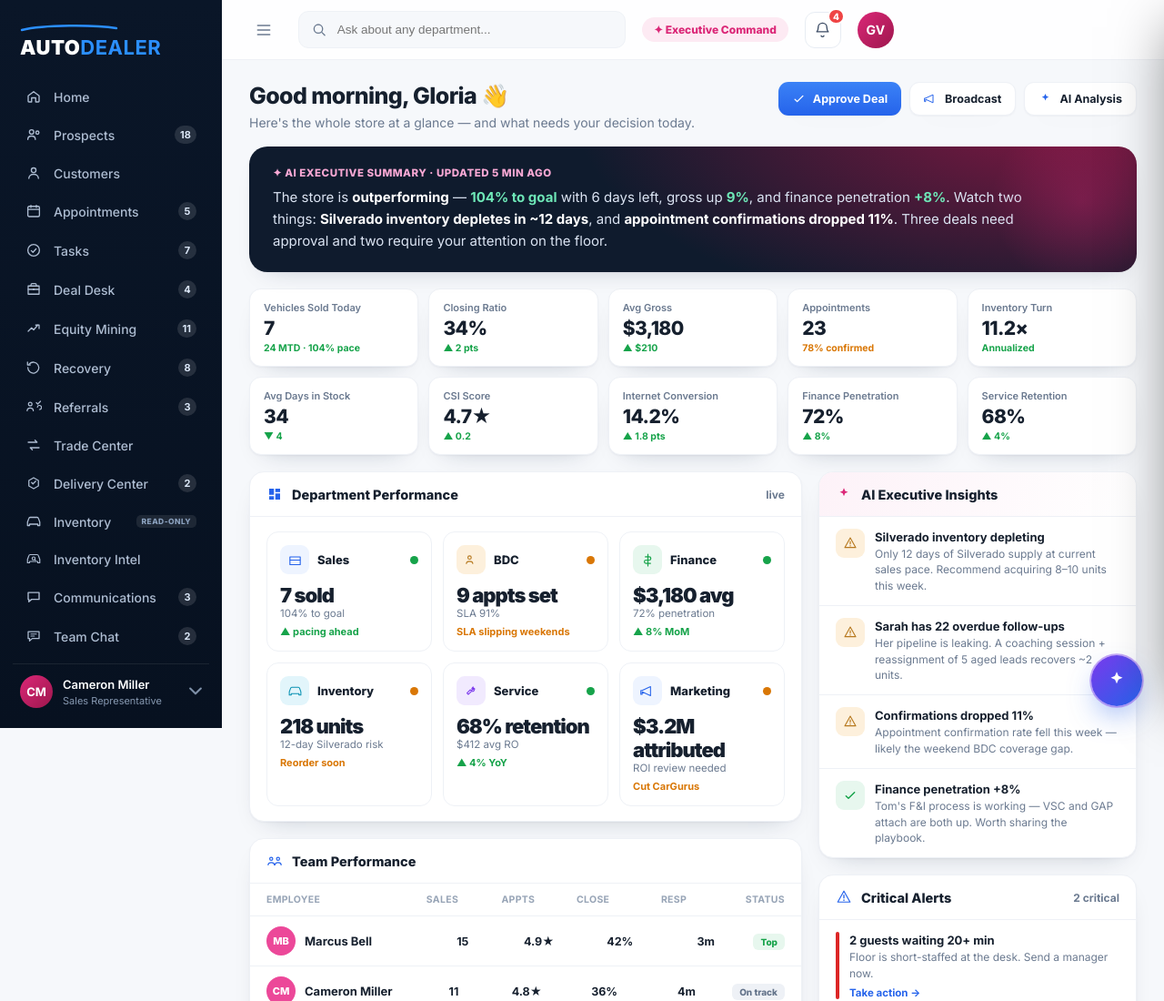
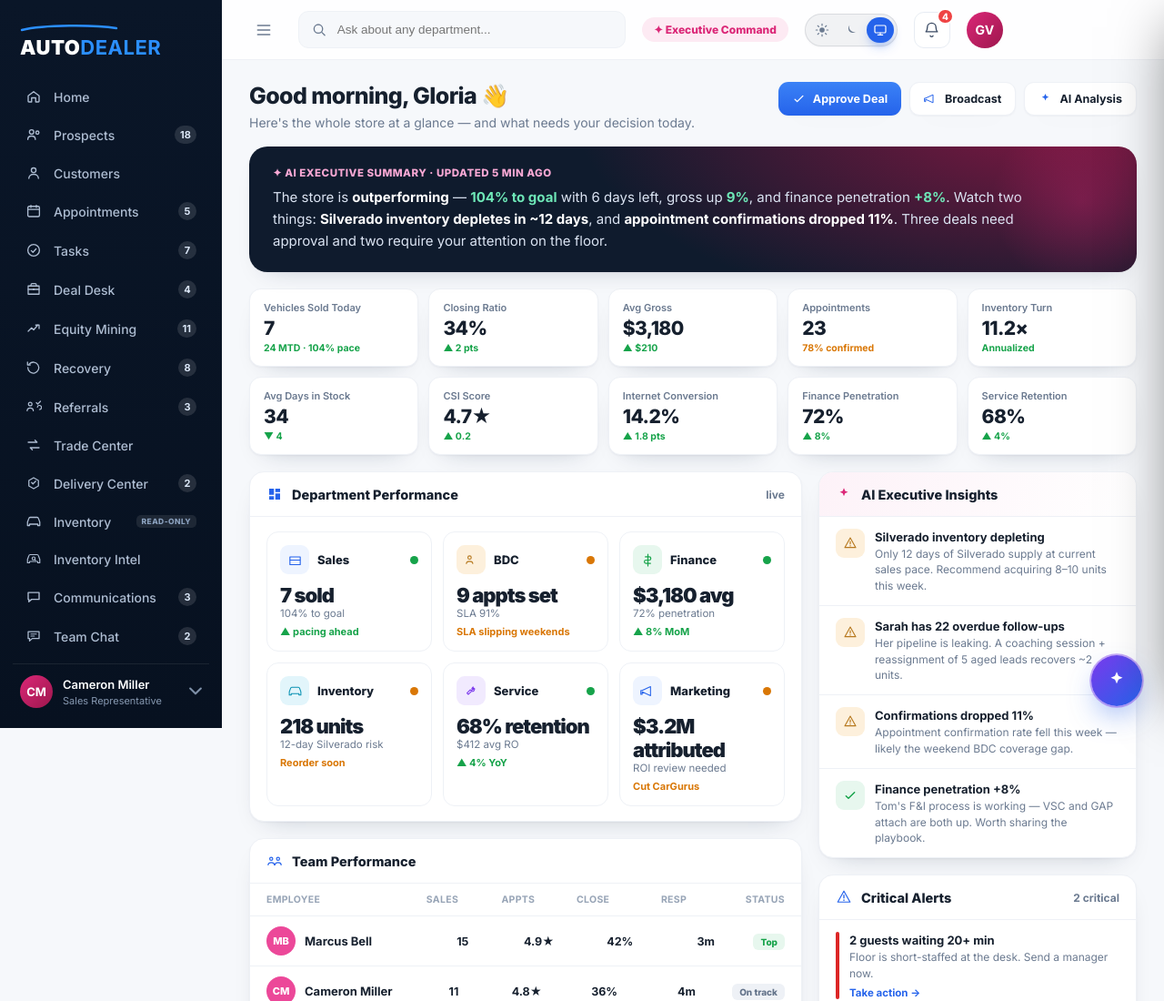
Before and after one commit to cameronmiller046/AutoDealer, a website: page public/gm.html in a window 1280 px wide. Shown: the top 1100 px of the page at 91% size. Drawn offline with Linux system fonts and the light colour scheme.

Commit message:
Add global theme engine: Light / Dark / System across the platform
Introduce public/theme.js — one centralized appearance engine:
- Light / Dark / System modes with a segmented toggle mounted in the app
  topbar (and floating on the Customer Portal); detects prefers-color-scheme
  on first visit and persists the choice across every page (localStorage)
- Intentional dark theme (rich charcoal surfaces, layered cards, soft borders,
  comfortable contrast — not pure black or inverted) driven by overriding the
  shared design tokens (--bg/--card/--text/--ink/--line/--muted/--sidebar…)
  plus common white-surface classes, so the whole CRM + portal flip cleanly
- Smooth cross-fade on switch; respects prefers-reduced-motion
- Reacts live to OS theme changes while in System mode
- Auto-loaded on every internal page via roles.js; added to the Customer Portal
- window.ADTheme API (get/set/resolved) for settings integration

Co-Authored-By: Claude Opus 4.8 <noreply@anthropic.com>

```diff
--- a/public/roles.js
+++ b/public/roles.js
@@ -427,6 +427,7 @@
   function loadAI(){ if(document.getElementById('ad-ai-script')) return; var s=document.createElement('script'); s.id='ad-ai-script'; s.src='/ai.js'; s.async=true; document.body.appendChild(s); }
   function loadNotify(){ if(document.getElementById('ad-notify-script')) return; var s=document.createElement('script'); s.id='ad-notify-script'; s.src='/notify.js'; s.async=true; document.body.appendChild(s); }
   function loadCmdK(){ if(document.getElementById('ad-cmdk-script')) return; var s=document.createElement('script'); s.id='ad-cmdk-script'; s.src='/cmdk.js'; s.async=true; document.body.appendChild(s); }
-  function init(){ applyQueryRole(); if(!guard()) return; injectCSS(); renderNav(); mountViewAs(); mountBanner(); applyGates(); loadAI(); loadNotify(); loadCmdK(); }
+  function loadTheme(){ if(window.__adTheme||document.getElementById('ad-theme-script')) return; var s=document.createElement('script'); s.id='ad-theme-script'; s.src='/theme.js'; document.head.appendChild(s); }
+  function init(){ loadTheme(); applyQueryRole(); if(!guard()) return; injectCSS(); renderNav(); mountViewAs(); mountBanner(); applyGates(); loadAI(); loadNotify(); loadCmdK(); }
   if (document.readyState === 'loading') document.addEventListener('DOMContentLoaded', init); else init();
 })();
--- /dev/null
+++ b/public/theme.js
@@ -0,0 +1,115 @@
+/* AutoDealer — global theme engine (Light / Dark / System).
+   One source of truth for appearance across the CRM, Customer Portal, auth, and settings.
+   Reads prefers-color-scheme on first visit, persists the user's choice, applies
+   data-theme to <html>, and flips the shared design tokens + common surfaces.
+   Include with <script src="/theme.js"></script> (roles.js auto-loads it on every app page). */
+(function(){
+  if (window.__adTheme) return; window.__adTheme = true;
+  var KEY = 'ad_theme';                 // 'light' | 'dark' | 'system'
+  var mq = window.matchMedia ? window.matchMedia('(prefers-color-scheme: dark)') : null;
+  var reduce = window.matchMedia && window.matchMedia('(prefers-reduced-motion: reduce)').matches;
+
+  function pref(){ try { return localStorage.getItem(KEY) || 'system'; } catch(e){ return 'system'; } }
+  function setPref(v){ try { localStorage.setItem(KEY, v); } catch(e){} }
+  function resolved(){ var p = pref(); return p === 'system' ? (mq && mq.matches ? 'dark' : 'light') : p; }
+
+  /* ---- design tokens: dark overrides for the shared CSS variables + common light surfaces ---- */
+  var tokenCSS =
+    ':root{color-scheme:light;}' +
+    'html[data-theme="dark"]{color-scheme:dark;' +
+      '--bg:#0b1220!important;--bg2:#0b1220!important;--card:#141f34!important;--text:#e6edf7!important;' +
+      '--ink:#e6edf7!important;--ink2:#aebfd4!important;' +
+      '--muted:#94a6bf!important;--faint:#6a7c96!important;--line:rgba(255,255,255,0.09)!important;--line2:rgba(255,255,255,0.06)!important;' +
+      '--accent-soft:rgba(59,130,246,0.18)!important;--blue-soft:rgba(59,130,246,0.16)!important;--sidebar:#0a1526!important;--sidebar-2:#060d18!important;' +
+      '--shadow:0 1px 2px rgba(0,0,0,0.4),0 16px 34px -20px rgba(0,0,0,0.7)!important;' +
+      '--shadow-lg:0 40px 90px -40px rgba(0,0,0,0.8)!important;' +
+    '}' +
+    /* body + generic surfaces that hardcode white */
+    'html[data-theme="dark"] body{background:var(--bg);color:var(--text);}' +
+    'html[data-theme="dark"] .card,html[data-theme="dark"] .kp,html[data-theme="dark"] .kpi,html[data-theme="dark"] .list,html[data-theme="dark"] .tpl,html[data-theme="dark"] .panel,html[data-theme="dark"] .sect,html[data-theme="dark"] .modal,html[data-theme="dark"] .box,html[data-theme="dark"] .tile,html[data-theme="dark"] .widget,html[data-theme="dark"] .stat,html[data-theme="dark"] .stats-card,html[data-theme="dark"] .icard,html[data-theme="dark"] .fcard,html[data-theme="dark"] .tcard,html[data-theme="dark"] .lbc,html[data-theme="dark"] .camp,html[data-theme="dark"] .qa,html[data-theme="dark"] .web-card,html[data-theme="dark"] .fr-card,html[data-theme="dark"] .cat,html[data-theme="dark"] .news,html[data-theme="dark"] .hours,html[data-theme="dark"] .ent,html[data-theme="dark"] .sec-chip,html[data-theme="dark"] .del,html[data-theme="dark"] .cfg-tier,html[data-theme="dark"] .wk-col,html[data-theme="dark"] .mo-cell,html[data-theme="dark"] .sc,html[data-theme="dark"] .del-card,html[data-theme="dark"] .rc-card{background:var(--card)!important;border-color:var(--line)!important;}' +
+    'html[data-theme="dark"] .topbar{background:rgba(11,18,32,0.82)!important;border-bottom-color:var(--line)!important;}' +
+    'html[data-theme="dark"] .panel,html[data-theme="dark"] .panel-body{background:var(--bg)!important;}' +
+    'html[data-theme="dark"] .panel-hd,html[data-theme="dark"] .modal-hd,html[data-theme="dark"] .card-h,html[data-theme="dark"] .lhead{background:var(--card)!important;border-color:var(--line)!important;}' +
+    /* inputs / search */
+    'html[data-theme="dark"] input,html[data-theme="dark"] select,html[data-theme="dark"] textarea{background:rgba(255,255,255,0.05)!important;color:var(--text)!important;border-color:var(--line)!important;}' +
+    'html[data-theme="dark"] .tsearch,html[data-theme="dark"] .psearch,html[data-theme="dark"] .linkbox input,html[data-theme="dark"] .hsearch{background:rgba(255,255,255,0.05)!important;border-color:var(--line)!important;}' +
+    'html[data-theme="dark"] ::placeholder{color:var(--faint)!important;}' +
+    /* white "ghost" buttons and hovers */
+    'html[data-theme="dark"] .btn-ghost,html[data-theme="dark"] .pbtn,html[data-theme="dark"] .refbtn,html[data-theme="dark"] .rowbtn,html[data-theme="dark"] .pa-ghost,html[data-theme="dark"] .mf-ghost,html[data-theme="dark"] .btn-out,html[data-theme="dark"] .pill,html[data-theme="dark"] .rq-actions button,html[data-theme="dark"] .lb-period{background:rgba(255,255,255,0.05)!important;border-color:var(--line)!important;color:var(--text)!important;}' +
+    'html[data-theme="dark"] .erow:hover,html[data-theme="dark"] .ref:hover,html[data-theme="dark"] tr:hover{background:rgba(255,255,255,0.03)!important;}' +
+    'html[data-theme="dark"] .lb-period button.on{background:var(--card)!important;}' +
+    /* the light rendered "document" surfaces should stay light (paper) — leave .page/.k-page as-is */
+    '';
+
+  /* ---- smooth cross-fade on theme change (respects reduced motion) ---- */
+  var animCSS = reduce ? '' :
+    'html.theme-anim,html.theme-anim body,html.theme-anim .topbar,html.theme-anim .card,html.theme-anim .kp,html.theme-anim .list,html.theme-anim .panel,html.theme-anim .sect,html.theme-anim .modal,html.theme-anim .sidebar,html.theme-anim input,html.theme-anim select,html.theme-anim textarea{transition:background-color .38s ease,border-color .38s ease,color .28s ease!important;}';
+
+  /* ---- theme toggle control ---- */
+  var toggleCSS =
+    '.ad-theme{display:inline-flex;align-items:center;gap:2px;background:rgba(15,27,45,0.05);border:1px solid rgba(15,27,45,0.1);border-radius:999px;padding:3px;flex:none;box-shadow:0 1px 2px rgba(16,32,60,0.04);}' +
+    'html[data-theme="dark"] .ad-theme{background:rgba(255,255,255,0.06)!important;border-color:rgba(255,255,255,0.12)!important;}' +
+    '.ad-theme button{border:none;background:none;width:30px;height:28px;border-radius:999px;display:inline-flex;align-items:center;justify-content:center;color:var(--muted,#6b7a90);cursor:pointer;}' +
+    '.ad-theme button svg{width:16px;height:16px;}' +
+    '.ad-theme button.on{background:var(--accent,#2563eb);color:#fff;box-shadow:0 6px 14px -6px rgba(37,99,235,.8);}' +
+    '.ad-theme button:hover:not(.on){color:var(--text,#16202e);}' +
+    '.ad-theme-float{position:fixed;top:16px;right:16px;z-index:9997;}';
+
+  function ICON(k){
+    var p = {
+      light:'<circle cx="12" cy="12" r="4.2" fill="currentColor"/><path d="M12 2v2.4M12 19.6V22M2 12h2.4M19.6 12H22M4.9 4.9l1.7 1.7M17.4 17.4l1.7 1.7M19.1 4.9l-1.7 1.7M6.6 17.4l-1.7 1.7" stroke="currentColor" stroke-width="1.8" stroke-linecap="round"/>',
+      dark:'<path d="M20 14.5A8 8 0 0 1 9.5 4 7 7 0 1 0 20 14.5z" fill="currentColor"/>',
+      system:'<rect x="3" y="4.5" width="18" height="12" rx="2" fill="none" stroke="currentColor" stroke-width="1.8"/><path d="M8 20h8M12 16.5V20" stroke="currentColor" stroke-width="1.8" stroke-linecap="round"/>'
+    };
+    return '<svg viewBox="0 0 24 24">'+p[k]+'</svg>';
+  }
+
+  function apply(animate){
+    var t = resolved();
+    if (animate && !reduce){ document.documentElement.classList.add('theme-anim'); setTimeout(function(){ document.documentElement.classList.remove('theme-anim'); }, 460); }
+    document.documentElement.setAttribute('data-theme', t);
+    // reflect active state on any mounted toggles
+    document.querySelectorAll('.ad-theme').forEach(function(tg){
+      tg.querySelectorAll('button').forEach(function(b){ b.classList.toggle('on', b.getAttribute('data-t')===pref()); });
+    });
+  }
+
+  function buildToggle(){
+    var wrap = document.createElement('div'); wrap.className = 'ad-theme'; wrap.setAttribute('role','group'); wrap.setAttribute('aria-label','Appearance');
+    [['light','Light'],['dark','Dark'],['system','System']].forEach(function(o){
+      var b = document.createElement('button'); b.type='button'; b.setAttribute('data-t',o[0]); b.title=o[1]+' theme'; b.setAttribute('aria-label',o[1]+' theme');
+      b.innerHTML = ICON(o[0]);
+      b.addEventListener('click', function(){ setPref(o[0]); apply(true); });
+      wrap.appendChild(b);
+    });
+    return wrap;
+  }
+
+  function mountToggle(){
+    if (document.querySelector('.ad-theme')) return;
+    var tb = document.querySelector('.topbar');
+    var toggle = buildToggle();
+    var av = tb && tb.querySelector('.tb-avatar');
+    if (av && av.parentNode){
+      av.parentNode.insertBefore(toggle, av);   // sibling of the avatar, whatever its wrapper is
+    } else if (tb){
+      tb.appendChild(toggle);
+    } else {
+      toggle.classList.add('ad-theme-float');
+      document.body.appendChild(toggle);
+    }
+    apply(false);
+  }
+
+  // inject styles immediately (before paint) to avoid a flash
+  var s = document.createElement('style'); s.textContent = tokenCSS + animCSS + toggleCSS; document.head.appendChild(s);
+  apply(false); // set data-theme ASAP
+
+  // react to OS theme changes while in "system" mode
+  if (mq){ var onSys = function(){ if (pref()==='system') apply(true); }; if (mq.addEventListener) mq.addEventListener('change', onSys); else if (mq.addListener) mq.addListener(onSys); }
+
+  function boot(){ mountToggle(); }
+  if (document.readyState === 'loading') document.addEventListener('DOMContentLoaded', boot); else boot();
+
+  window.ADTheme = { get:pref, resolved:resolved, set:function(v){ setPref(v); apply(true); } };
+})();
```
Also changed, not shown: public/portal.html (+1 -0 lines).
